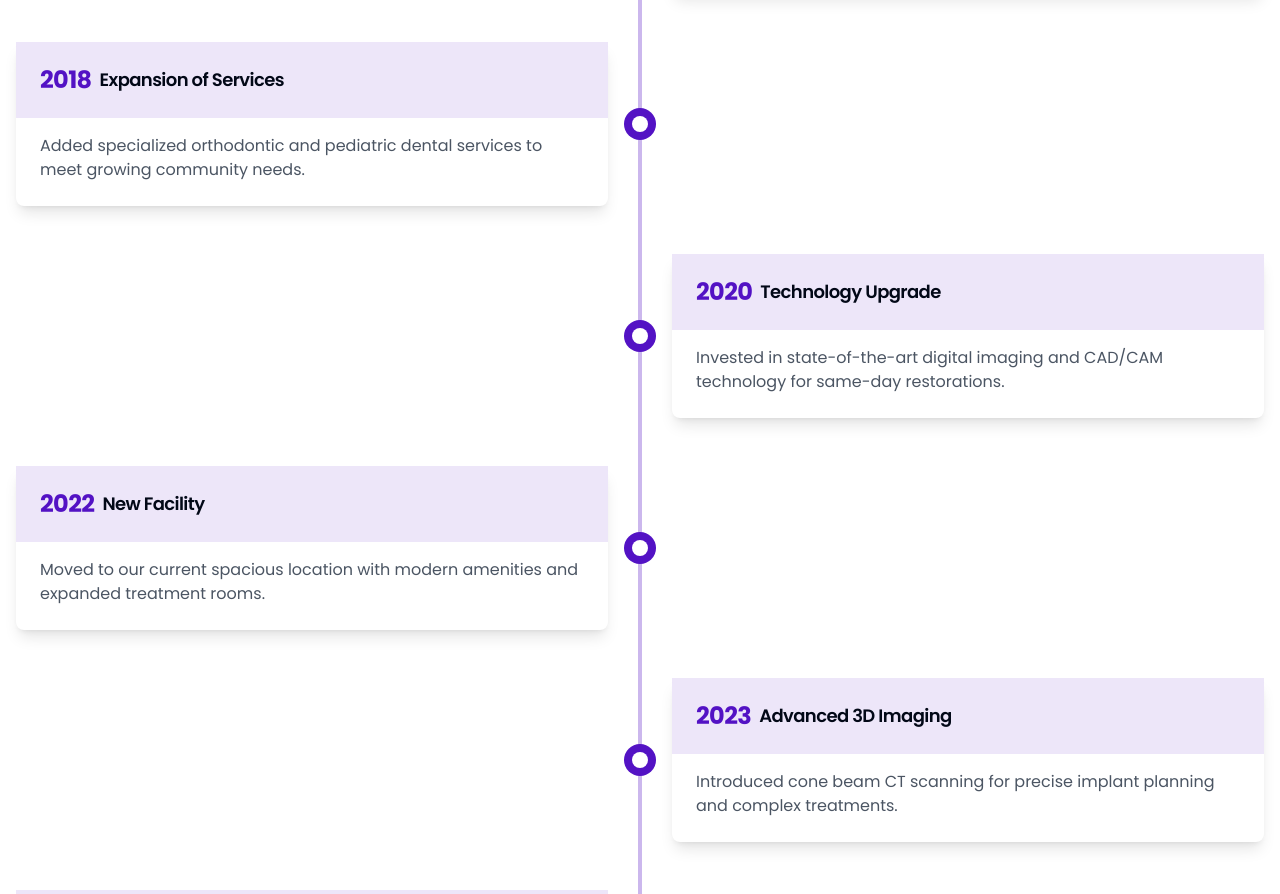
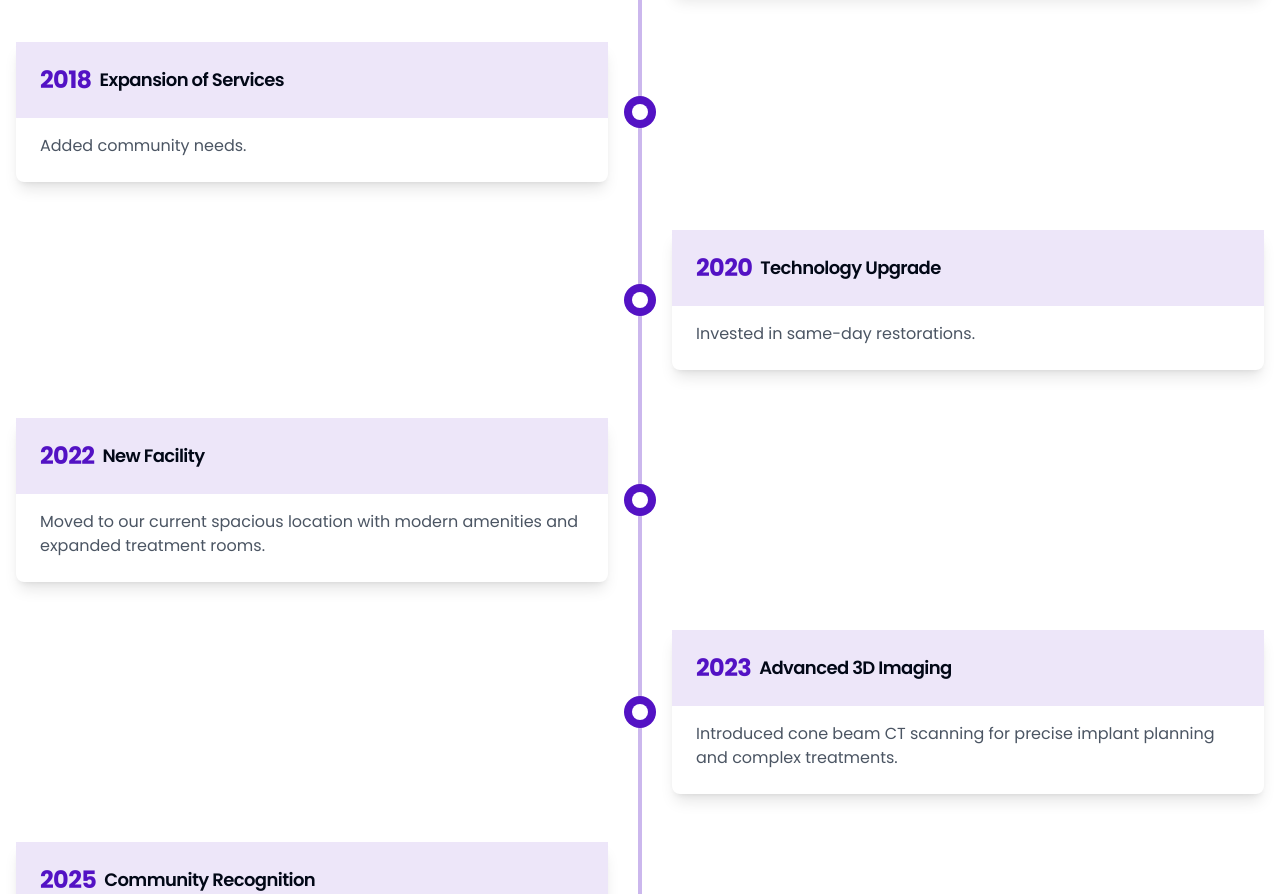
Before and after one commit to Kanikashreesivakumar/Perfect-smile-dental, a Next.js app: page /about in a window 1280 px wide. Shown: the part 1860-2754 px from the top of the page. Built offline with nearby package versions, Linux system fonts and the light colour scheme.

Commit message:
added messages

```diff
--- a/app/about/experience/page.tsx
+++ b/app/about/experience/page.tsx
@@ -91,7 +91,7 @@ export default function ExperiencePage() {
         </div>
 
         <div className="mt-16 text-center">
-          <h2 className="text-2xl font-bold mb-6 text-gray-900 dark:text-white">Ready to Experience the Difference?</h2>
+          <h2 className="text-2xl font-bold mb-6 text-gray-900 dark:text-white">Ready </h2>
           <Button asChild size="lg" className="premium-button rounded-full">
             <Link href="/appointment">Schedule Your Visit</Link>
           </Button>
--- a/app/about/page.tsx
+++ b/app/about/page.tsx
@@ -58,12 +58,12 @@ export default function AboutPage() {
     {
       year: "2018",
       title: "Expansion of Services",
-      description: "Added specialized orthodontic and pediatric dental services to meet growing community needs.",
+      description: "Added community needs.",
     },
     {
       year: "2020",
       title: "Technology Upgrade",
-      description: "Invested in state-of-the-art digital imaging and CAD/CAM technology for same-day restorations.",
+      description: "Invested in  same-day restorations.",
     },
     {
       year: "2022",
```
